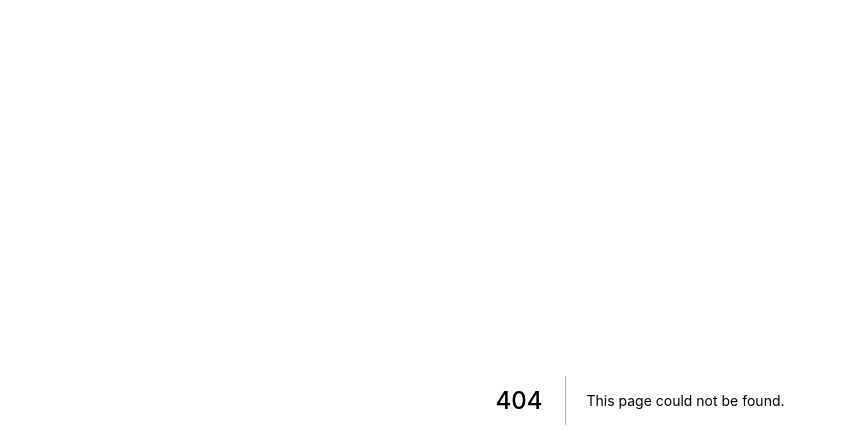
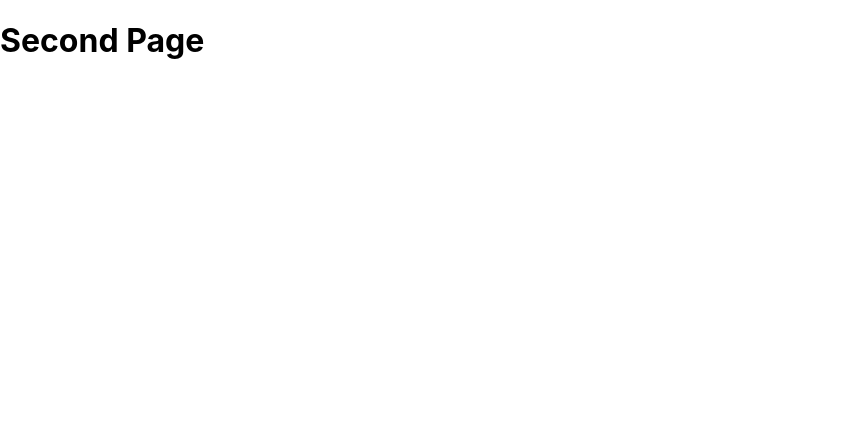
Before and after one commit to alanmaranto/Next-js-routing, a Next.js app: page /blog/second in a window 1280 px wide. Before the commit this address had no page. Shown: the top 448 px of the page, without its empty margins (0-846 px from the left). Built offline with nearby package versions, Linux system fonts and the light colour scheme.

Commit message:
nested routes

```diff
--- /dev/null
+++ b/pages/blog/index.js
@@ -0,0 +1,5 @@
+function Blog() {
+  return <h1>Blog Page</h1>;
+}
+
+export default Blog;
--- /dev/null
+++ b/pages/blog/second.js
@@ -0,0 +1,5 @@
+const Second = () => {
+  return <h1>Second Page</h1>;
+};
+
+export default Second;
```
